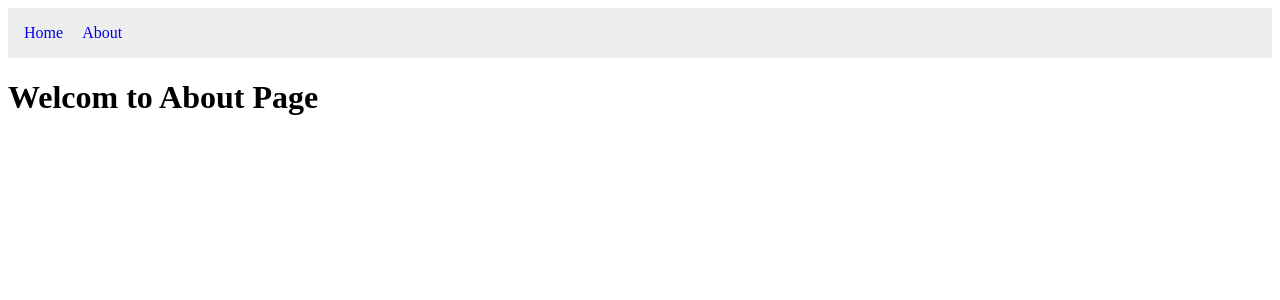
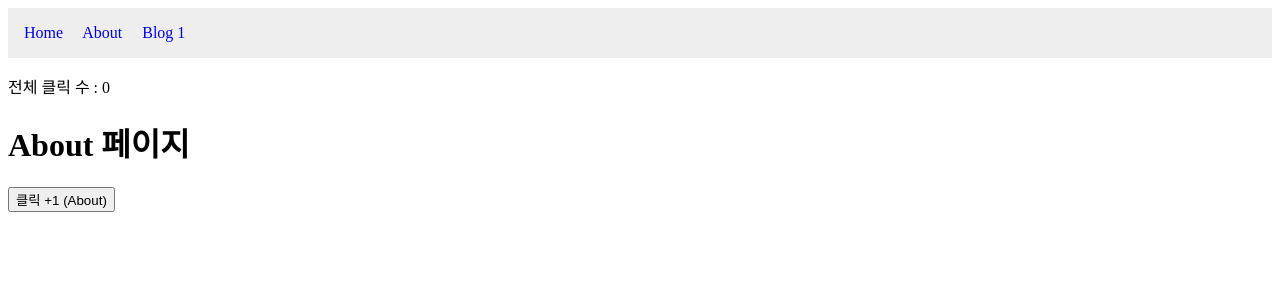
Before and after one commit to bigtr3/SvelteKitDemo, a SvelteKit app: page /about in a window 1280 px wide. Shown: the top 300 px of the page. Built offline with nearby package versions, Linux system fonts and the light colour scheme.

Commit message:
feat : 공유 상태 관리

```diff
--- a/jsconfig.json
+++ b/jsconfig.json
@@ -1,6 +1,10 @@
 {
 	"extends": "./.svelte-kit/tsconfig.json",
 	"compilerOptions": {
+		"baseUrl": ".",
+		"paths": {
+			"$lib/*": ["src/lib/*"]
+		},
 		"allowJs": true,
 		"checkJs": false,
 		"moduleResolution": "bundler"
--- /dev/null
+++ b/src/lib/stores.js
@@ -0,0 +1,3 @@
+import { writable } from 'svelte/store';
+
+export const count = writable(0);
--- a/src/routes/+layout.svelte
+++ b/src/routes/+layout.svelte
@@ -1,5 +1,6 @@
 <script>
 	import favicon from '$lib/assets/favicon.svg';
+	import { count } from '$lib/stores';
 </script>
 
 <svelte:head>
@@ -10,7 +11,10 @@
 <nav>
 	<a href="/">Home</a>
 	<a href="/about">About</a>
+	<a href="/blog/1">Blog 1</a>
 </nav>
+
+<p>전체 클릭 수 : {$count}</p>
 
 <slot />
 
--- a/src/routes/about/+page.svelte
+++ b/src/routes/about/+page.svelte
@@ -1 +1,11 @@
-<h1>Welcom to About Page</h1>
+<script>
+	import { count } from '$lib/stores';
+
+	function increment() {
+		count.update((n) => n + 1);
+	}
+</script>
+
+<h1>About 페이지</h1>
+
+<button on:click={increment}> 클릭 +1 (About) </button>
```
Also changed, not shown: src/routes/+page.svelte (+8 -0 lines).
